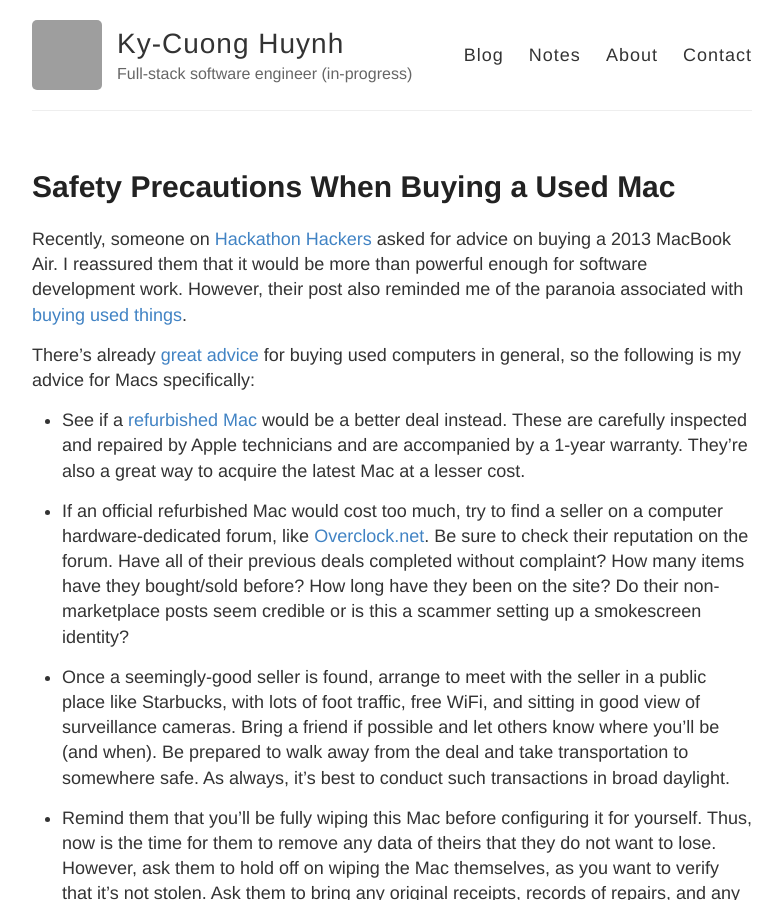
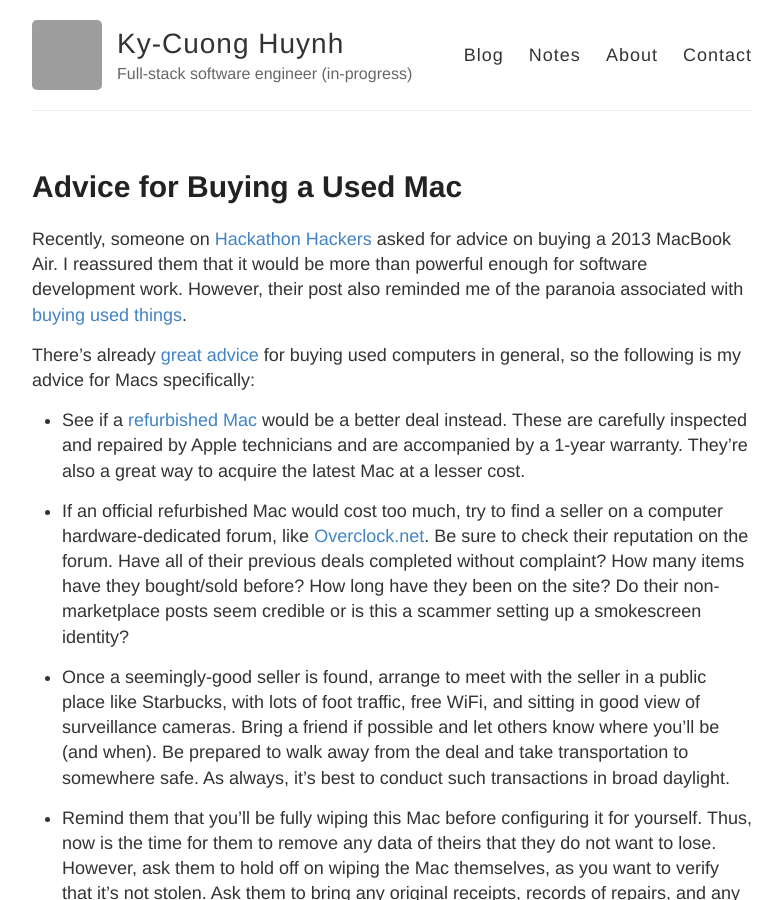
Before and after one commit to gszliu/kycodehuynh.github.io, a Jekyll site: the page built from _posts/2016-7-17-buying-a-used-mac.md, in a window 1280 px wide and 900 px high. Shown: the whole window, without its empty margins (248-1030 px from the left). Built offline with Jekyll 4.4.1, drawn with Linux system fonts in a browser that asks for light colours; grey boxes are pictures that could not be loaded.

Commit message:
Rename used Mac post to reduce

```diff
--- a/_posts/2016-7-17-buying-a-used-mac.md
+++ b/_posts/2016-7-17-buying-a-used-mac.md
@@ -1,6 +1,6 @@
 ---
 layout: post
-title: Safety Precautions When Buying a Used Mac
+title: Advice for Buying a Used Mac
 ---
 
 Recently, someone on [Hackathon Hackers](https://www.facebook.com/groups/hackathonhackers/) asked for advice on buying a 2013 MacBook Air.
```
